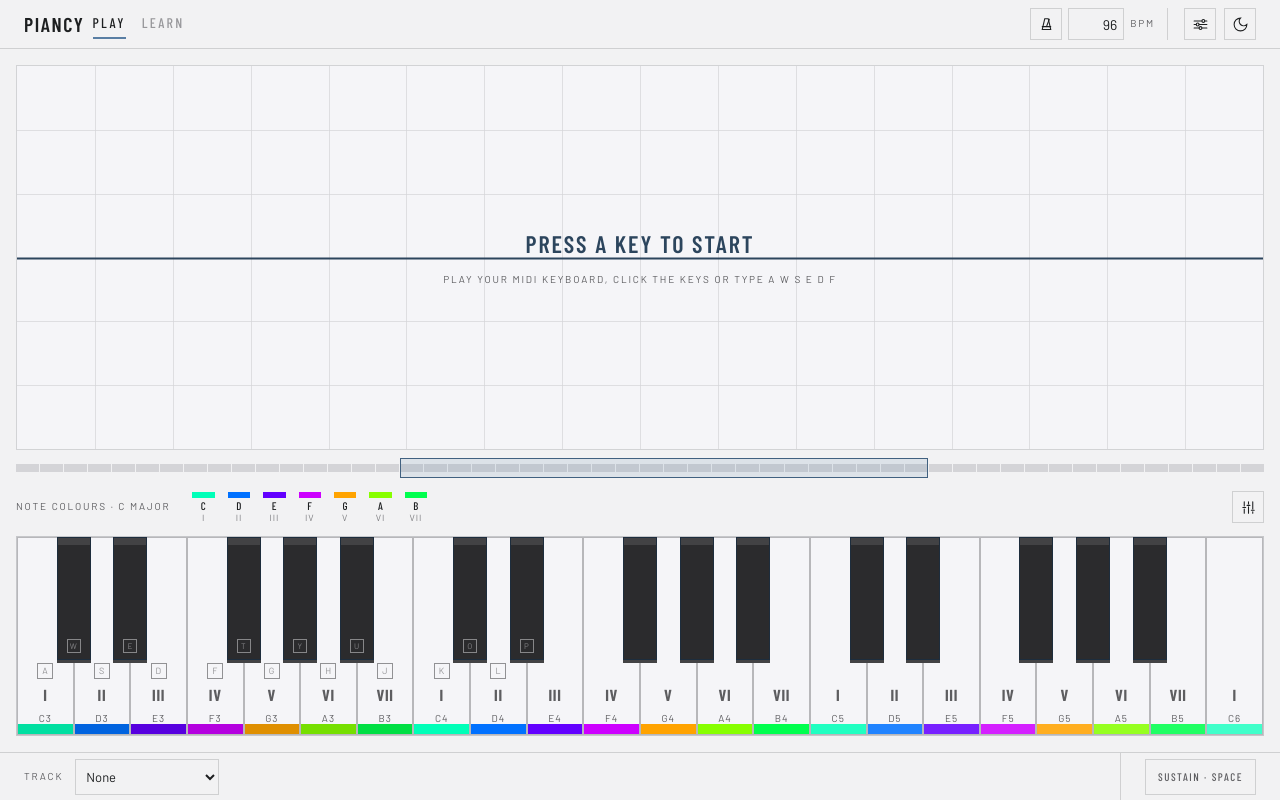
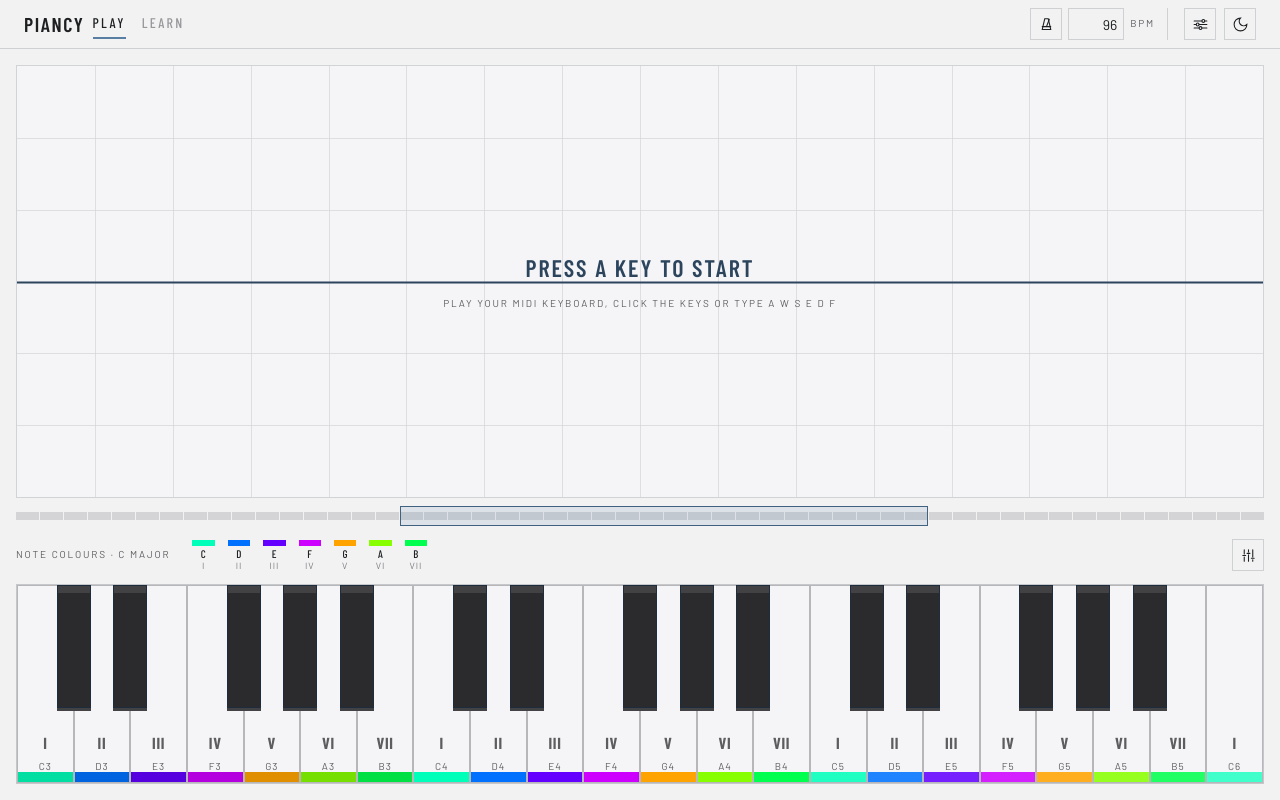
Before and after one commit to mukhuve/piancy, an Angular app: page / in a window 1280 px wide. Built offline with nearby package versions, Linux system fonts and the light colour scheme.

Commit message:
feat: lo que se abre es un instrumento, no un banco de pruebas

```diff
--- a/src/app/settings.ts
+++ b/src/app/settings.ts
@@ -13,10 +13,17 @@ export class Settings {
    * leer nada: quien no la quiera se queda con los nombres y los grados.
    */
   readonly colour = signal(true);
-  /** Barra del transporte al pie. */
-  readonly transport = signal(true);
-  /** Teclas del ordenador escritas sobre las del piano. */
-  readonly typing = signal(true);
+  /**
+   * Barra del transporte al pie. Apagada de salida: lo que se abre es un instrumento,
+   * y las piezas son un segundo paso que se pide cuando se quiere.
+   */
+  readonly transport = signal(false);
+  /**
+   * Teclas del ordenador escritas sobre las del piano. Apagadas de salida: el
+   * instrumento de verdad es un controlador MIDI o el dedo, y esas letras solo
+   * sirven para probar desde el ordenador.
+   */
+  readonly typing = signal(false);
   /** Espectro de fondo en el visualizador. */
   readonly spectrum = signal(true);
 }
```
